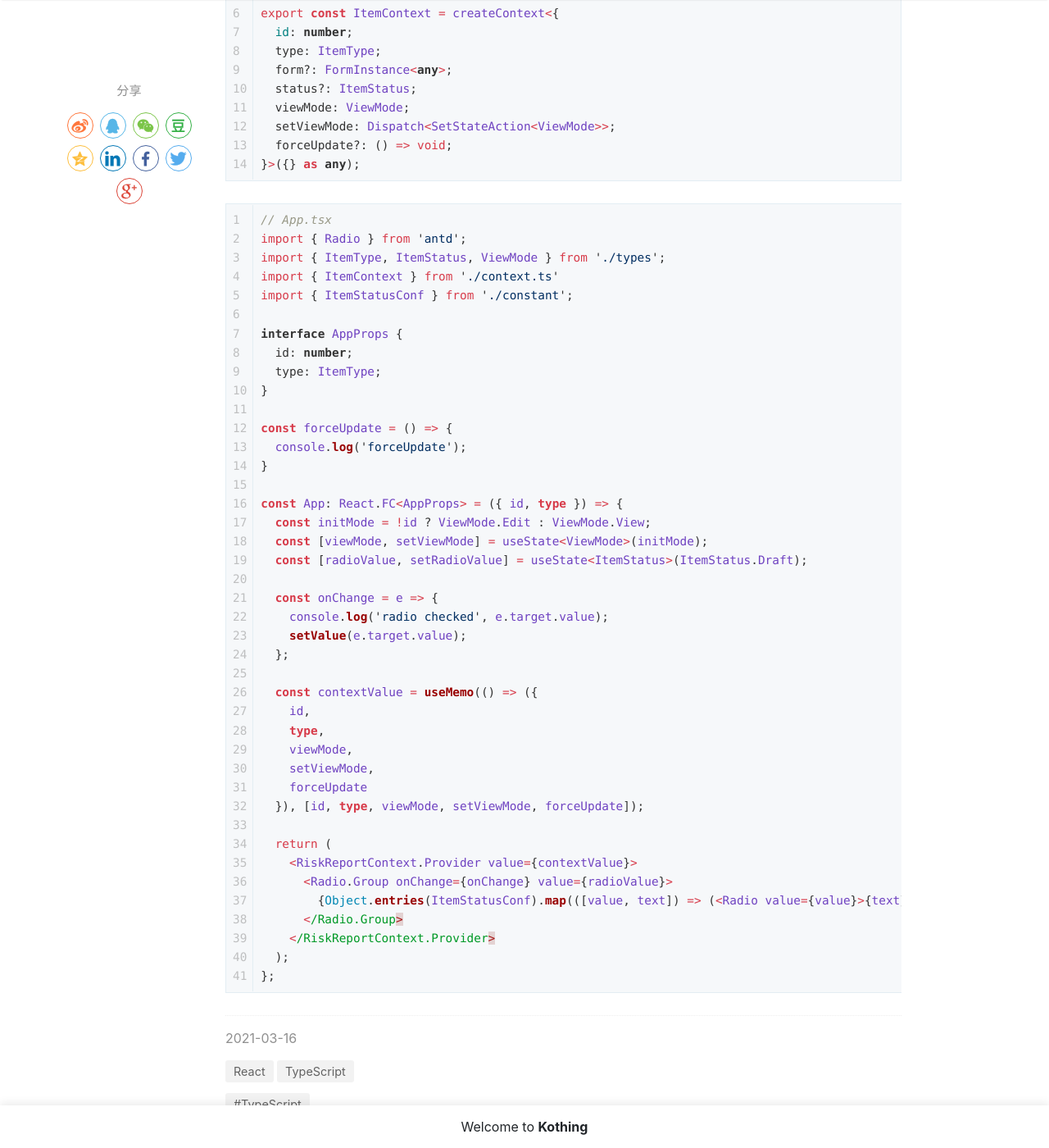
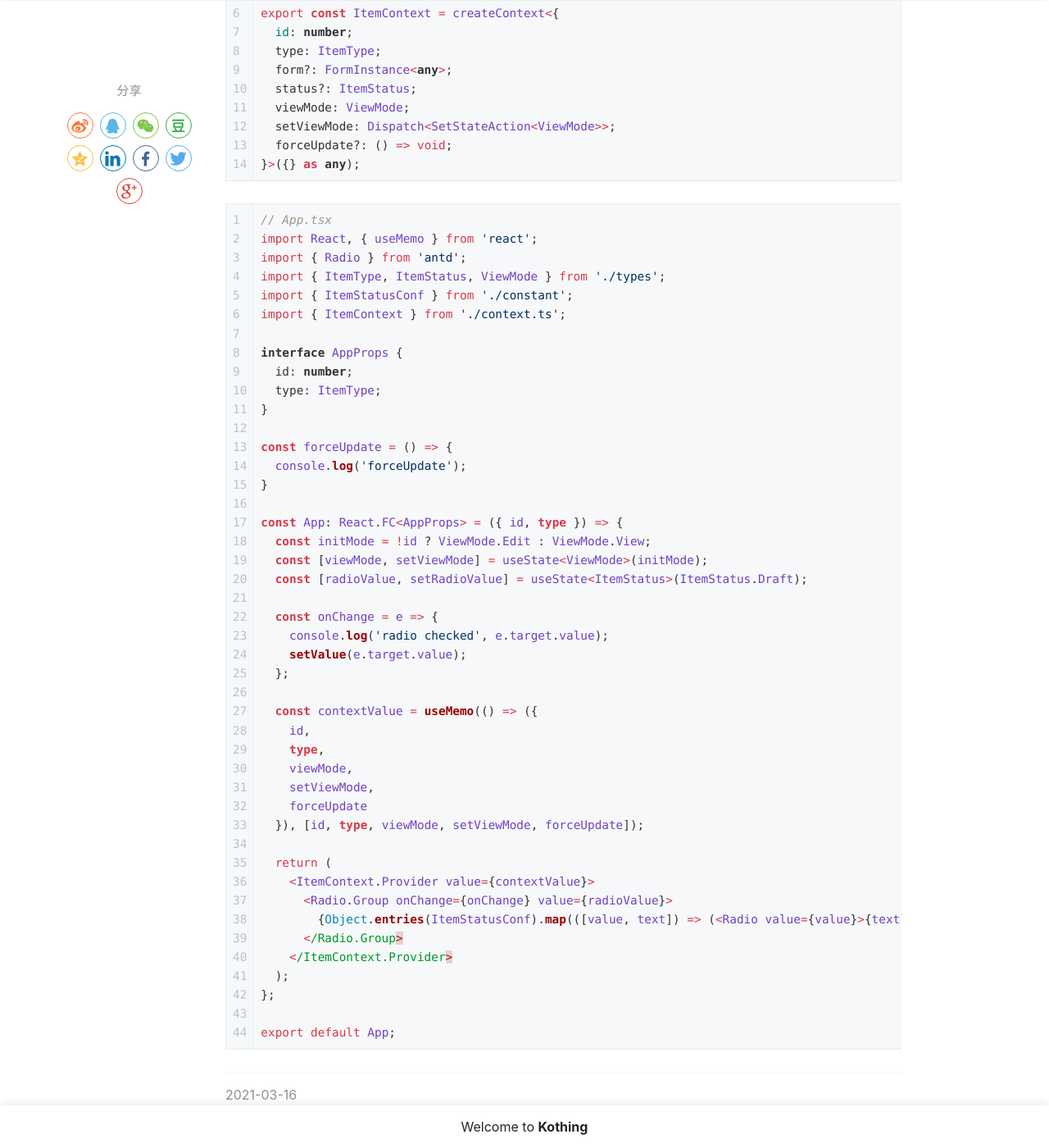
Before and after one commit to kothing/kothing.github.io, a Jekyll site: the page built from _posts/2021-03-16-react-createContext-typescript.md, in a window 1280 px wide and 1400 px high, scrolled down 1771 px. Shown: the whole window at 82% size. Built offline with Jekyll 4.4.1, drawn with Linux system fonts in a browser that asks for light colours; nearby versions of some CDN libraries; comment, search, counter and statistics services are not loaded.

Commit message:
Update 2021-03-16-react-createContext-typescript.md

````diff
--- a/_posts/2021-03-16-react-createContext-typescript.md
+++ b/_posts/2021-03-16-react-createContext-typescript.md
@@ -64,10 +64,11 @@ export const ItemContext = createContext<{
 
 ```typescript
 // App.tsx
+import React, { useMemo } from 'react';
 import { Radio } from 'antd';
 import { ItemType, ItemStatus, ViewMode } from './types';
-import { ItemContext } from './context.ts'
 import { ItemStatusConf } from './constant';
+import { ItemContext } from './context.ts';
 
 interface AppProps {
   id: number;
@@ -97,11 +98,13 @@ const App: React.FC<AppProps> = ({ id, type }) => {
   }), [id, type, viewMode, setViewMode, forceUpdate]);
 
   return (
-    <RiskReportContext.Provider value={contextValue}>
+    <ItemContext.Provider value={contextValue}>
       <Radio.Group onChange={onChange} value={radioValue}>
         {Object.entries(ItemStatusConf).map(([value, text]) => (<Radio value={value}>{text}</Radio>))}
       </Radio.Group>
-    </RiskReportContext.Provider>
+    </ItemContext.Provider>
   );
 };
+
+export default App;
 ```
````
